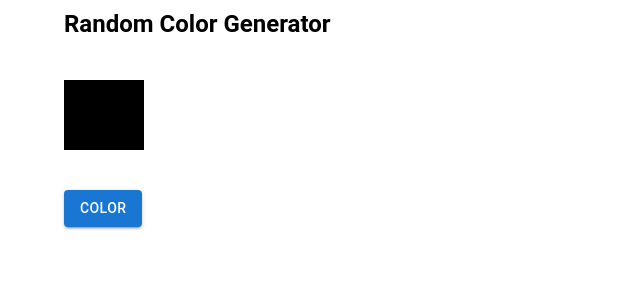
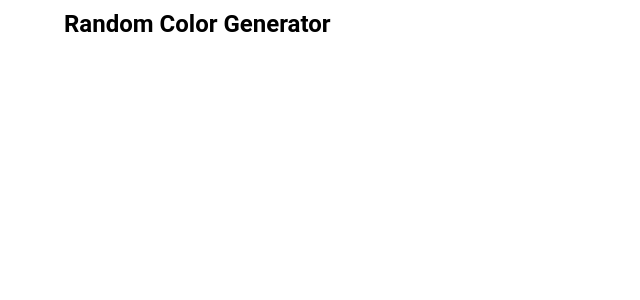
Before and after one commit to derek-0000/react-starter-challenges, a React (Vite) app: page /random-color-generator in a window 1280 px wide. Shown: the top 300 px of the page, without its empty margins (0-640 px from the left). Built offline with nearby package versions, Linux system fonts and the light colour scheme.

Commit message:
Revert "Random-color"

```diff
--- a/src/App.tsx
+++ b/src/App.tsx
@@ -11,13 +11,9 @@ function App() {
         <Link to="/random-color-generator">
           <Typography>Random Color Generator</Typography>
         </Link>
-        <Link to="/card">
-          <Typography>Card</Typography>
-        </Link>
         <Link to="/using-props">
           <Typography>Using Props</Typography>
         </Link>
-
       </Stack>
     </Container>
   );
--- a/src/challenges/Card.tsx
+++ /dev/null
@@ -1,7 +0,0 @@
-
-export default function Card() {
-
-    return (
-        "card"
-  );
-}
--- a/src/challenges/RandomColorGenerator.tsx
+++ b/src/challenges/RandomColorGenerator.tsx
@@ -1,26 +1,7 @@
-import { Button, Container, Stack, Typography, Box } from "@mui/material";
+import { Container, Stack, Typography } from "@mui/material";
 // Add required imports here
-import { useState } from "react";
 export default function RandomColorGenerator() {
-
-  const [color, setColor] = useState('#000000');
-  const numeros = ['0','1','2','3','4','5', '6','7','8','9','A','B', 'C', 'D', 'E', 'F'];
-
-  function generateHexadecimal(){
-    let index;
-    let colors ='';
-
-    for (let i = 0; i < 6; i++) {
-      index = Math.floor(Math.random()*15);
-      colors = colors + numeros[index];
-    }
-    return ('#' + colors);
-  }
-
-  function handleClick(){
-    setColor(generateHexadecimal)
-  }
-
+  // Add your code here
   return (
     <Container>
       <Stack>
@@ -28,12 +9,7 @@ export default function RandomColorGenerator() {
           Random Color Generator
         </Typography>
       </Stack>
-      <div style={{alignItems:'center', justifyContent:'center'}}>{/* Add your code here */}
-        <Box sx={{bgcolor: color, width: 80, height: 70, marginBottom: 5,marginTop: 5}}></Box>
-
-        <Button variant="contained" onClick={handleClick}>Color</Button>
-
-      </div>
+      <div>{/* Add your code here */}</div>
     </Container>
   );
 }
--- a/src/main.tsx
+++ b/src/main.tsx
@@ -4,8 +4,6 @@ import App from "./App.tsx";
 import { createBrowserRouter, RouterProvider } from "react-router-dom";
 import RandomColorGenerator from "./challenges/RandomColorGenerator.tsx";
 import UsingProps from "./challenges/UsingProps.tsx";
-import Card from "./challenges/Card.tsx";
-
 
 const router = createBrowserRouter([
   {
@@ -20,10 +18,6 @@ const router = createBrowserRouter([
     path: "/using-props",
     element: <UsingProps />,
   },
-  {
-    path: "/card",
-    element: <Card/>,
-  },
 ]);
 
 ReactDOM.createRoot(document.getElementById("root")!).render(
```
